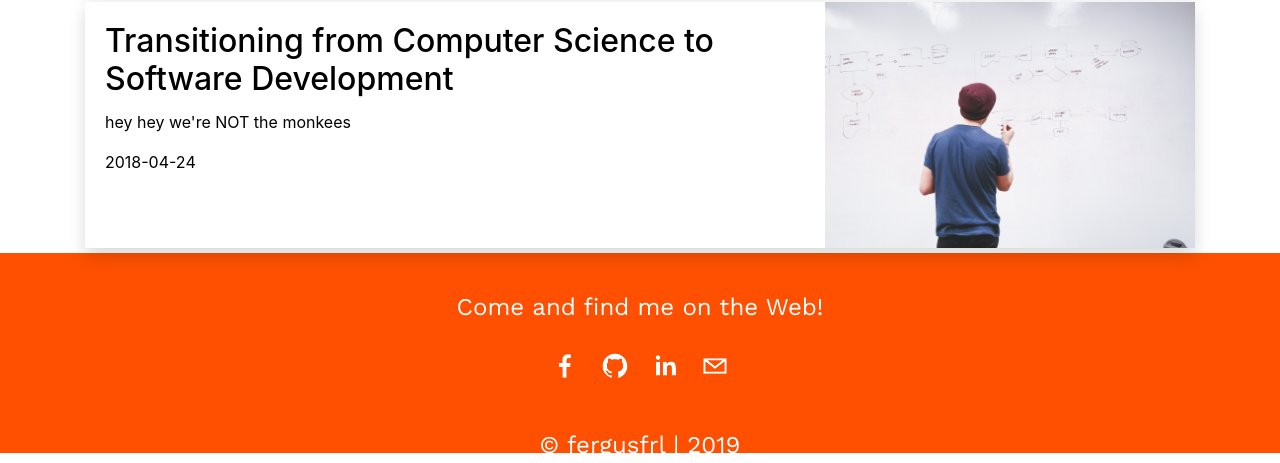
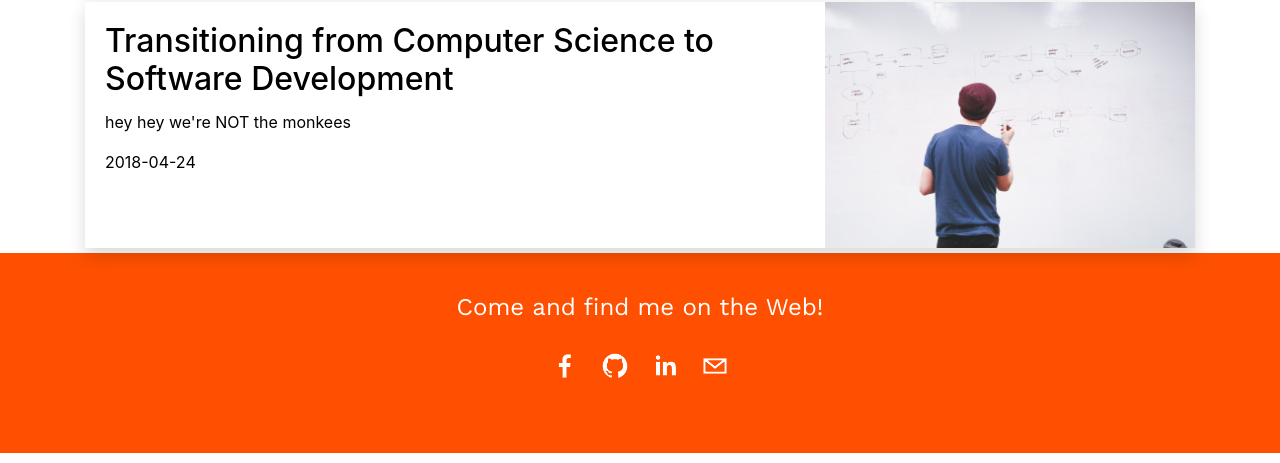
Before and after one commit to fergusfrl/fergusfrl-portfolio-legacy, a Gatsby site: page /blog in a window 1280 px wide. Shown: the part 683-1146 px from the top of the page. Built offline with nearby package versions, Linux system fonts and the light colour scheme; Gatsby itself is replaced by a stand-in of ours.

Commit message:
removed part of footer

```diff
--- a/src/components/footer/Footer.js
+++ b/src/components/footer/Footer.js
@@ -24,7 +24,6 @@ const Footer = () => (
                 />)
             }
         </div>
-        <p>© fergusfrl | {new Date().getFullYear()}</p>
     </footer>
 );
 
```
